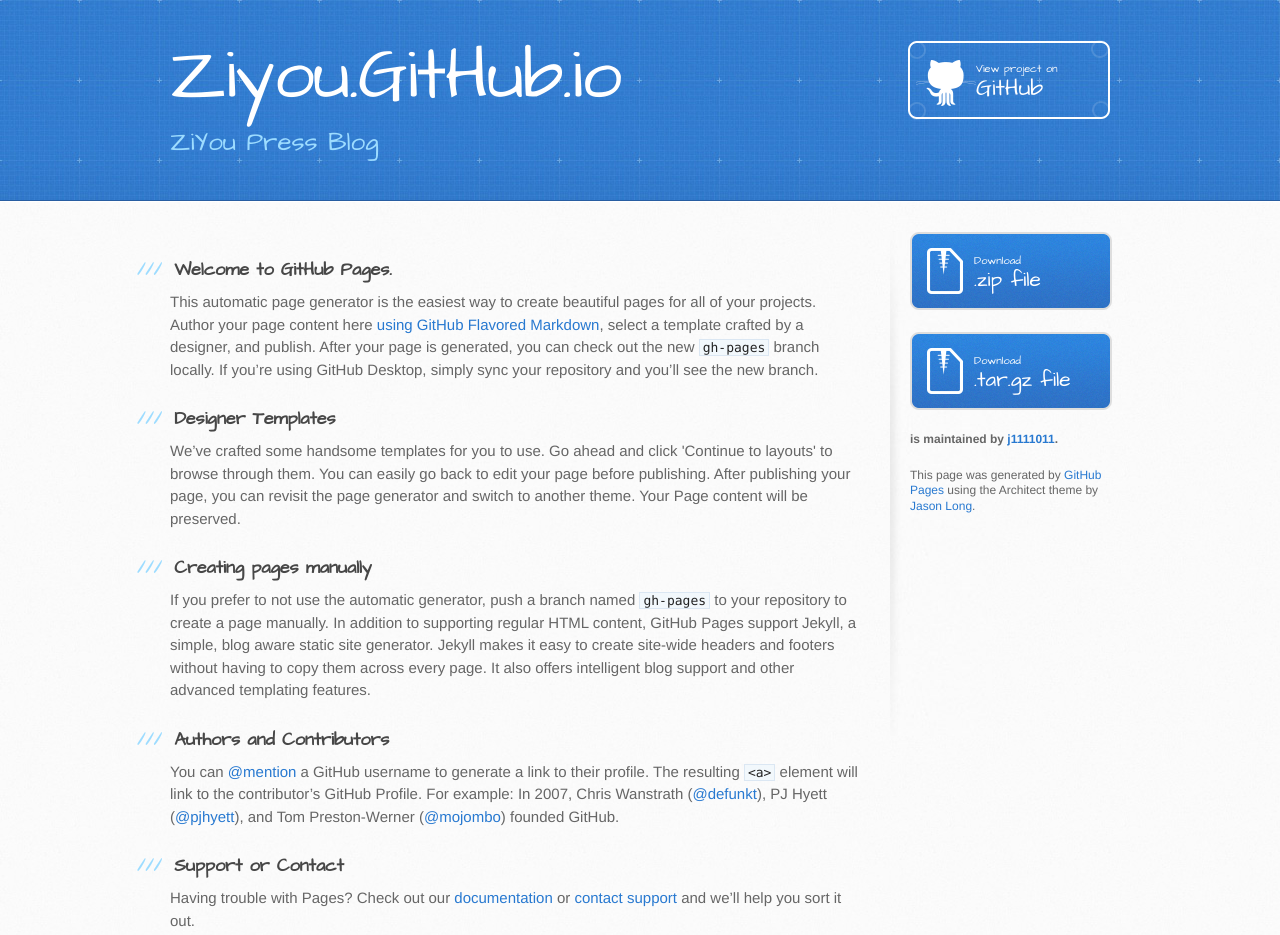
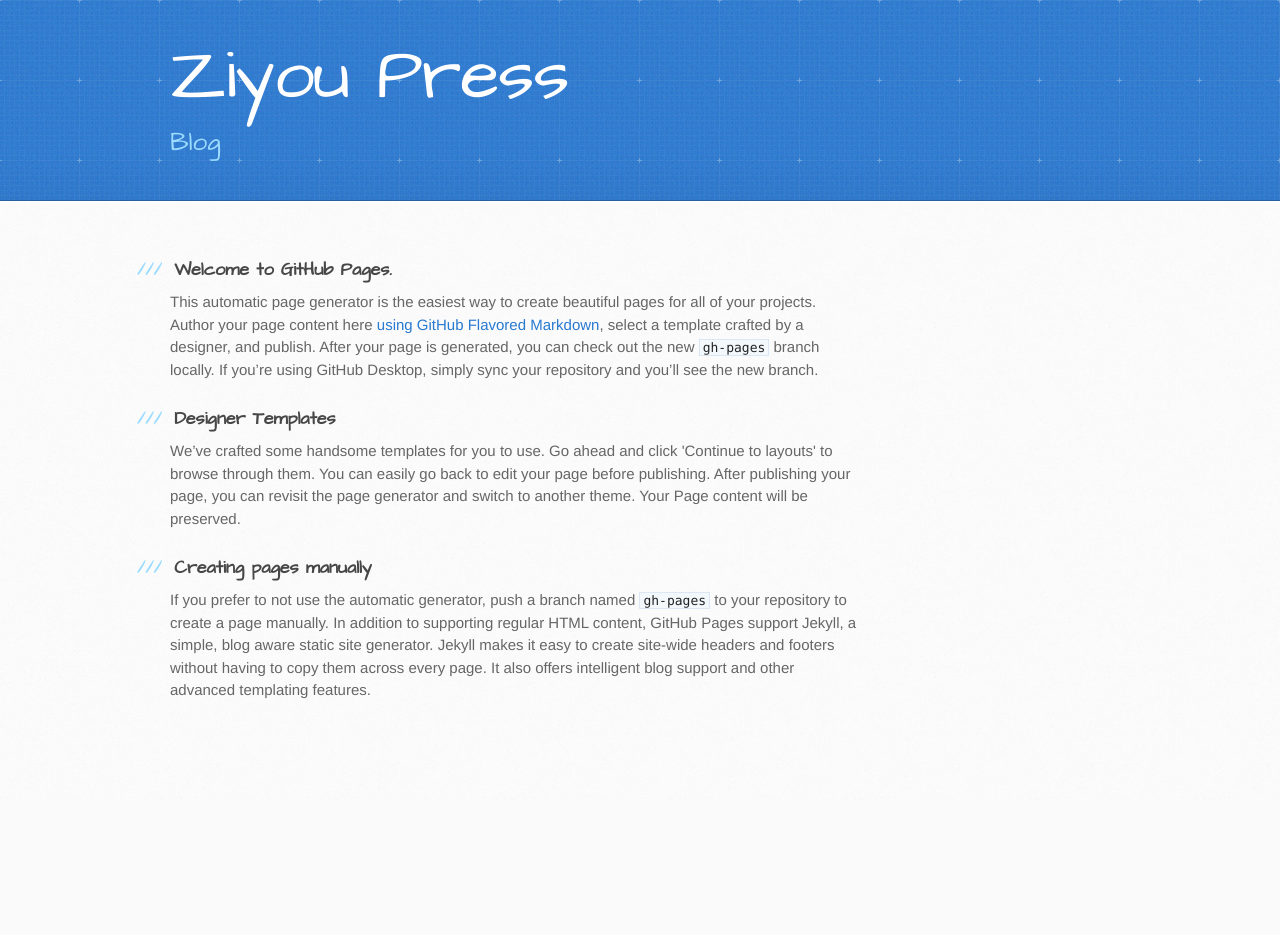
Before and after one commit to j1111011/ziyou.github.io, a plain HTML site: page index.html in a window 1280 px wide. After the commit the page ends 800 px from the top, so only its background shows below. Drawn offline with Linux system fonts and the light colour scheme.

Commit message:
Updated index.html

```diff
--- a/index.html
+++ b/index.html
@@ -13,15 +13,15 @@
     <script src="//html5shiv.googlecode.com/svn/trunk/html5.js"></script>
     <![endif]-->
 
-    <title>Ziyou.GitHub.io by j1111011</title>
+    <title>Ziyou Press</title>
   </head>
 
   <body>
     <header>
       <div class="inner">
-        <h1>Ziyou.GitHub.io</h1>
-        <h2>ZiYou Press Blog</h2>
-        <a href="https://github.com/j1111011/ziyou.github.io" class="button"><small>View project on</small> GitHub</a>
+        <h1>Ziyou Press</h1>
+        <h2>Blog</h2>
+
       </div>
     </header>
 
@@ -43,34 +43,5 @@
 
 <p>If you prefer to not use the automatic generator, push a branch named <code>gh-pages</code> to your repository to create a page manually. In addition to supporting regular HTML content, GitHub Pages support Jekyll, a simple, blog aware static site generator. Jekyll makes it easy to create site-wide headers and footers without having to copy them across every page. It also offers intelligent blog support and other advanced templating features.</p>
 
-<h3>
-<a id="authors-and-contributors" class="anchor" href="#authors-and-contributors" aria-hidden="true"><span aria-hidden="true" class="octicon octicon-link"></span></a>Authors and Contributors</h3>
-
-<p>You can <a href="https://help.github.com/articles/basic-writing-and-formatting-syntax/#mentioning-users-and-teams" class="user-mention">@mention</a> a GitHub username to generate a link to their profile. The resulting <code>&lt;a&gt;</code> element will link to the contributor’s GitHub Profile. For example: In 2007, Chris Wanstrath (<a href="https://github.com/defunkt" class="user-mention">@defunkt</a>), PJ Hyett (<a href="https://github.com/pjhyett" class="user-mention">@pjhyett</a>), and Tom Preston-Werner (<a href="https://github.com/mojombo" class="user-mention">@mojombo</a>) founded GitHub.</p>
-
-<h3>
-<a id="support-or-contact" class="anchor" href="#support-or-contact" aria-hidden="true"><span aria-hidden="true" class="octicon octicon-link"></span></a>Support or Contact</h3>
-
-<p>Having trouble with Pages? Check out our <a href="https://help.github.com/pages">documentation</a> or <a href="https://github.com/contact">contact support</a> and we’ll help you sort it out.</p>
-        </section>
-
-        <aside id="sidebar">
-          <a href="https://github.com/j1111011/ziyou.github.io/zipball/master" class="button">
-            <small>Download</small>
-            .zip file
-          </a>
-          <a href="https://github.com/j1111011/ziyou.github.io/tarball/master" class="button">
-            <small>Download</small>
-            .tar.gz file
-          </a>
-
-          <p class="repo-owner"><a href="https://github.com/j1111011/ziyou.github.io"></a> is maintained by <a href="https://github.com/j1111011">j1111011</a>.</p>
-
-          <p>This page was generated by <a href="https://pages.github.com">GitHub Pages</a> using the Architect theme by <a href="https://twitter.com/jasonlong">Jason Long</a>.</p>
-        </aside>
-      </div>
-    </div>
-
-
   </body>
 </html>
```
